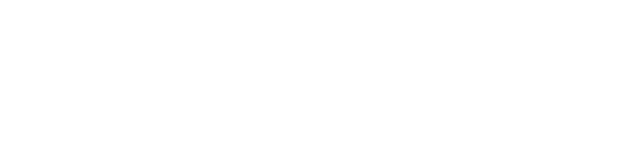
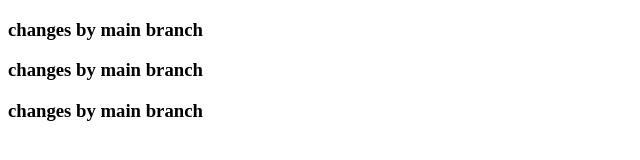
Before and after one commit to skininja673/learning-gitMerge, a plain HTML site: page index.html in a window 1280 px wide. Shown: the whole page, without its empty margins (0-640 px from the left). Drawn offline with Linux system fonts and the light colour scheme.

Commit message:
Update index.html

```diff
--- a/index.html
+++ b/index.html
@@ -6,5 +6,9 @@
         <meta name="viewport" content="width=device-width, initial-scale=1.0" />
         <title>Document</title>
     </head>
-    <body></body>
+    <body>
+        <h3> changes by main branch </h3>
+        <h3> changes by main branch </h3>
+        <h3> changes by main branch </h3>
+    </body>
 </html>
```
